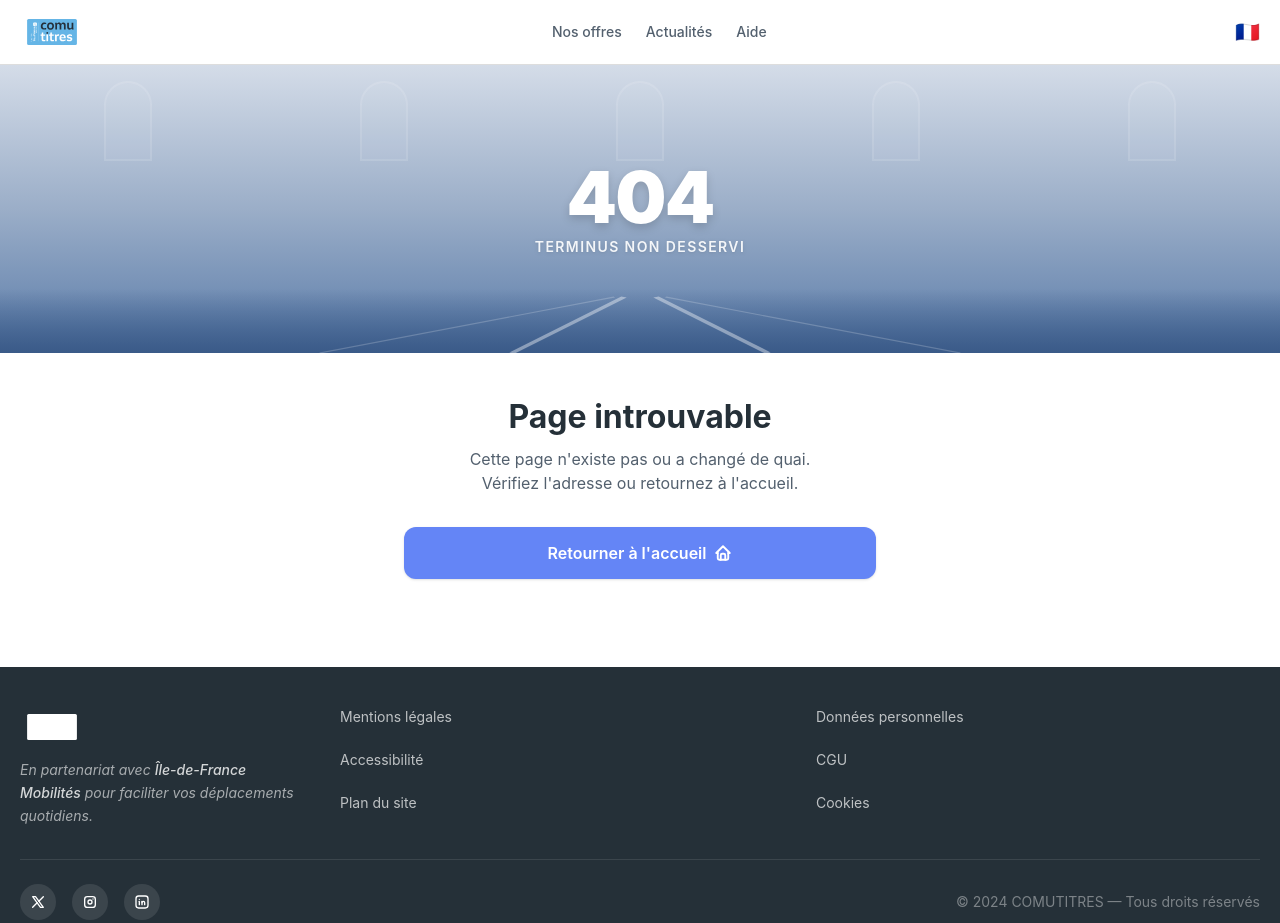
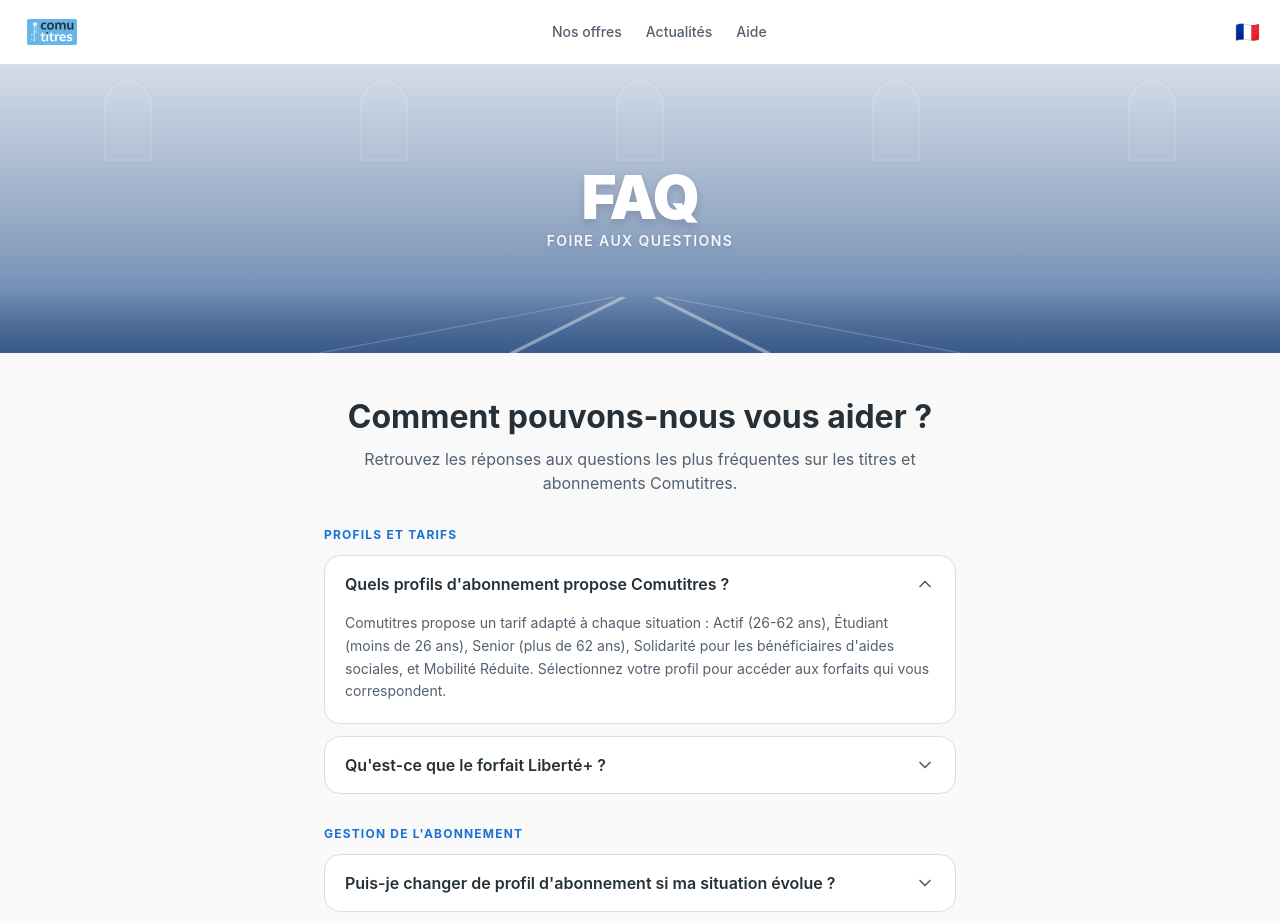
Before and after one commit to x225franc/idfm_hackaton_2026, a React (Vite) app in the folder frontend/: page /faq in a window 1280 px wide. Shown: the top 923 px of the page. Built offline with nearby package versions, Linux system fonts and the light colour scheme.

Commit message:
feat: add FAQ page and extract shared HeroBanner / PageHeading components

```diff
--- /dev/null
+++ b/frontend/public/data/faq.json
@@ -0,0 +1,38 @@
+[
+  {
+    "id": 1,
+    "category": "Profils et tarifs",
+    "question": "Quels profils d'abonnement propose Comutitres ?",
+    "answer": "Comutitres propose un tarif adapté à chaque situation : Actif (26-62 ans), Étudiant (moins de 26 ans), Senior (plus de 62 ans), Solidarité pour les bénéficiaires d'aides sociales, et Mobilité Réduite. Sélectionnez votre profil pour accéder aux forfaits qui vous correspondent."
+  },
+  {
+    "id": 2,
+    "category": "Profils et tarifs",
+    "question": "Qu'est-ce que le forfait Liberté+ ?",
+    "answer": "Le forfait Liberté+ est une nouvelle offre d'abonnement disponible sur Comutitres, pensée pour s'adapter à une utilisation plus flexible des transports."
+  },
+  {
+    "id": 3,
+    "category": "Gestion de l'abonnement",
+    "question": "Puis-je changer de profil d'abonnement si ma situation évolue ?",
+    "answer": "Oui, vous pouvez changer de profil à tout moment, par exemple passer du tarif Étudiant au tarif Actif, ou bénéficier du tarif Senior une fois l'âge atteint."
+  },
+  {
+    "id": 4,
+    "category": "Gestion de l'abonnement",
+    "question": "Puis-je gérer mon abonnement et celui de ma famille depuis un seul compte ?",
+    "answer": "Oui, votre compte Comutitres centralise la gestion de tous vos abonnements ainsi que ceux de votre famille, depuis un espace unique."
+  },
+  {
+    "id": 5,
+    "category": "Paiement",
+    "question": "Mes paiements liés à mon abonnement sont-ils sécurisés ?",
+    "answer": "Oui, toutes les transactions liées à votre abonnement Comutitres sont protégées par les plus hauts standards de sécurité bancaire."
+  },
+  {
+    "id": 6,
+    "category": "Accompagnement",
+    "question": "Puis-je être accompagné pour choisir mon abonnement ?",
+    "answer": "Une équipe à votre écoute vous accompagne pour vous guider dans le choix de votre forfait et répondre à toutes vos questions sur les abonnements."
+  }
+]
--- a/frontend/src/App.jsx
+++ b/frontend/src/App.jsx
@@ -3,6 +3,7 @@ import { Routes, Route } from 'react-router-dom';
 import Home from './views/Home';
 import Login from './views/Login';
 import Register from './views/Register';
+import Faq from './views/Faq';
 import NotFound from './views/Notfound';
 
 import './App.css';
@@ -13,6 +14,7 @@ function App() {
       <Route path="/" element={<Home />} />
       <Route path="/login" element={<Login />} />
       <Route path="/register" element={<Register />} />
+      <Route path="/faq" element={<Faq />} />
       <Route path="*" element={<NotFound />} />
     </Routes>
   );
--- /dev/null
+++ b/frontend/src/components/HeroBanner.jsx
@@ -0,0 +1,29 @@
+export default function HeroBanner({ title, subtitle }) {
+  return (
+    <div className="h-52 sm:h-64 md:h-72 flex-shrink-0 overflow-hidden relative">
+      <div className="absolute inset-0 bg-gradient-to-b from-[#D4DCE8] via-[#9BAEC8] to-[#5A7BA8]" />
+      <div className="absolute top-0 left-0 right-0 flex justify-around pt-4 opacity-30">
+        {[...Array(5)].map((_, i) => (
+          <div key={i} className="w-12 h-20 rounded-t-full border-2 border-white/40 bg-white/10" />
+        ))}
+      </div>
+      <div className="absolute bottom-0 left-0 right-0 h-16 bg-gradient-to-t from-[#3A5A88] to-transparent" />
+      <svg className="absolute bottom-0 left-0 right-0 w-full h-24 opacity-40" viewBox="0 0 400 96" preserveAspectRatio="none">
+        <line x1="160" y1="96" x2="195" y2="40" stroke="white" strokeWidth="2" />
+        <line x1="240" y1="96" x2="205" y2="40" stroke="white" strokeWidth="2" />
+        <line x1="100" y1="96" x2="192" y2="40" stroke="white" strokeWidth="1" opacity="0.5" />
+        <line x1="300" y1="96" x2="208" y2="40" stroke="white" strokeWidth="1" opacity="0.5" />
+      </svg>
+      <div className="absolute inset-0 flex flex-col items-center justify-center">
+        <span className="text-white font-black text-5xl sm:text-6xl tracking-tight drop-shadow-lg">
+          {title}
+        </span>
+        {subtitle && (
+          <span className="text-white/90 font-semibold text-sm uppercase tracking-widest mt-1 drop-shadow">
+            {subtitle}
+          </span>
+        )}
+      </div>
+    </div>
+  );
+}
--- /dev/null
+++ b/frontend/src/components/PageHeading.jsx
@@ -0,0 +1,8 @@
+export default function PageHeading({ title, description, className = '' }) {
+  return (
+    <div className={`text-center ${className}`}>
+      <h1 className="text-[2rem] font-bold text-anthracite mb-1.5">{title}</h1>
+      <p className="text-secondary text-base">{description}</p>
+    </div>
+  );
+}
--- /dev/null
+++ b/frontend/src/views/Faq.jsx
@@ -0,0 +1,97 @@
+import { useState, useEffect } from 'react';
+import { IconChevronDown } from '@tabler/icons-react';
+import Header from '@/components/Header';
+import Footer from '@/components/Footer';
+import HeroBanner from '@/components/HeroBanner';
+import PageHeading from '@/components/PageHeading';
+
+function FaqItem({ item, open, onToggle }) {
+  return (
+    <div className="border border-border rounded-2xl overflow-hidden bg-white">
+      <button
+        type="button"
+        onClick={onToggle}
+        className="w-full flex items-center justify-between gap-4 px-5 py-4 text-left cursor-pointer"
+        aria-expanded={open}
+      >
+        <span className="font-semibold text-anthracite">{item.question}</span>
+        <IconChevronDown
+          size={20}
+          stroke={2}
+          className={`text-secondary shrink-0 transition-transform duration-200 ${open ? 'rotate-180' : ''}`}
+        />
+      </button>
+      {open && (
+        <div className="px-5 pb-5 text-secondary text-sm leading-relaxed">{item.answer}</div>
+      )}
+    </div>
+  );
+}
+
+export default function Faq() {
+  const [faqData, setFaqData] = useState([]);
+  const [openIds, setOpenIds] = useState(new Set());
+
+  useEffect(() => {
+    fetch('/data/faq.json')
+      .then((res) => res.json())
+      .then((data) => {
+        setFaqData(data);
+        setOpenIds(new Set([data[0]?.id]));
+      });
+  }, []);
+
+  const toggleId = (id) => {
+    setOpenIds((prev) => {
+      const next = new Set(prev);
+      if (next.has(id)) {
+        next.delete(id);
+      } else {
+        next.add(id);
+      }
+      return next;
+    });
+  };
+
+  const categories = [...new Set(faqData.map((item) => item.category))];
+
+  return (
+    <div className="min-h-screen bg-page flex flex-col">
+      <Header />
+
+      <HeroBanner title="FAQ" subtitle="Foire aux questions" />
+
+      <main className="flex-1 px-5 py-10 w-full max-w-2xl mx-auto">
+        <PageHeading
+          title="Comment pouvons-nous vous aider ?"
+          description="Retrouvez les réponses aux questions les plus fréquentes sur les titres et abonnements Comutitres."
+          className="mb-8"
+        />
+
+        <div className="flex flex-col gap-8">
+          {categories.map((category) => (
+            <div key={category}>
+              <h2 className="text-xs font-bold uppercase tracking-widest text-brand-interaction mb-3">
+                {category}
+              </h2>
+              <div className="flex flex-col gap-3">
+                {faqData
+                  .filter((item) => item.category === category)
+                  .map((item) => (
+                    <FaqItem
+                      key={item.id}
+                      item={item}
+                      open={openIds.has(item.id)}
+                      onToggle={() => toggleId(item.id)}
+                    />
+                  ))}
+              </div>
+            </div>
+          ))}
+        </div>
+      </main>
+
+      <Footer />
+    </div>
+  );
+}
--- a/frontend/src/views/Notfound.jsx
+++ b/frontend/src/views/Notfound.jsx
@@ -2,6 +2,8 @@ import { Link } from 'react-router-dom';
 import { IconHome } from '@tabler/icons-react';
 import Header from '@/components/Header';
 import Footer from '@/components/Footer';
+import HeroBanner from '@/components/HeroBanner';
+import PageHeading from '@/components/PageHeading';
 import Button from '@/components/ui/Button';
 
 export default function NotFound() {
@@ -9,33 +11,14 @@ export default function NotFound() {
     <div className="min-h-screen bg-white flex flex-col">
       <Header />
 
-      <div className="h-52 sm:h-64 md:h-72 flex-shrink-0 overflow-hidden relative">
-        <div className="absolute inset-0 bg-gradient-to-b from-[#D4DCE8] via-[#9BAEC8] to-[#5A7BA8]" />
-        <div className="absolute top-0 left-0 right-0 flex justify-around pt-4 opacity-30">
-          {[...Array(5)].map((_, i) => (
-            <div key={i} className="w-12 h-20 rounded-t-full border-2 border-white/40 bg-white/10" />
-          ))}
-        </div>
-        <div className="absolute bottom-0 left-0 right-0 h-16 bg-gradient-to-t from-[#3A5A88] to-transparent" />
-        <svg className="absolute bottom-0 left-0 right-0 w-full h-24 opacity-40" viewBox="0 0 400 96" preserveAspectRatio="none">
-          <line x1="160" y1="96" x2="195" y2="40" stroke="white" strokeWidth="2" />
-          <line x1="240" y1="96" x2="205" y2="40" stroke="white" strokeWidth="2" />
-          <line x1="100" y1="96" x2="192" y2="40" stroke="white" strokeWidth="1" opacity="0.5" />
-          <line x1="300" y1="96" x2="208" y2="40" stroke="white" strokeWidth="1" opacity="0.5" />
-        </svg>
-        <div className="absolute inset-0 flex flex-col items-center justify-center">
-          <span className="text-white font-black text-6xl sm:text-7xl tracking-tight drop-shadow-lg">404</span>
-          <span className="text-white/90 font-semibold text-sm uppercase tracking-widest mt-1 drop-shadow">
-            Terminus non desservi
-          </span>
-        </div>
-      </div>
+      <HeroBanner title="404" subtitle="Terminus non desservi" />
 
       <div className="flex-1 px-5 py-10 w-full max-w-lg mx-auto flex flex-col items-center text-center">
-        <h1 className="text-[2rem] font-bold text-anthracite mb-1.5">Page introuvable</h1>
-        <p className="text-secondary text-base mb-8 max-w-sm">
-          Cette page n'existe pas ou a changé de quai. Vérifiez l'adresse ou retournez à l'accueil.
-        </p>
+        <PageHeading
+          title="Page introuvable"
+          description="Cette page n'existe pas ou a changé de quai. Vérifiez l'adresse ou retournez à l'accueil."
+          className="mb-8"
+        />
 
         <Link to="/" className="w-full">
           <Button variant="primary" full>
```
